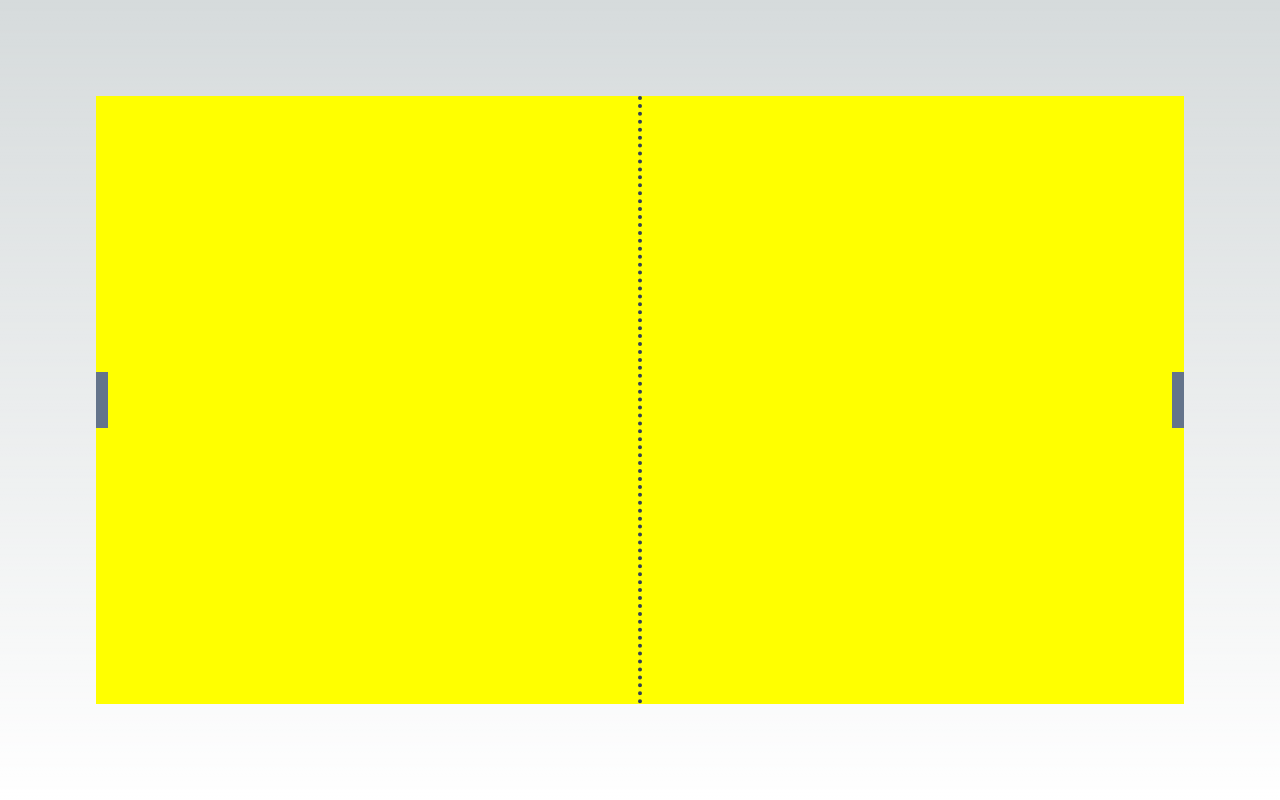
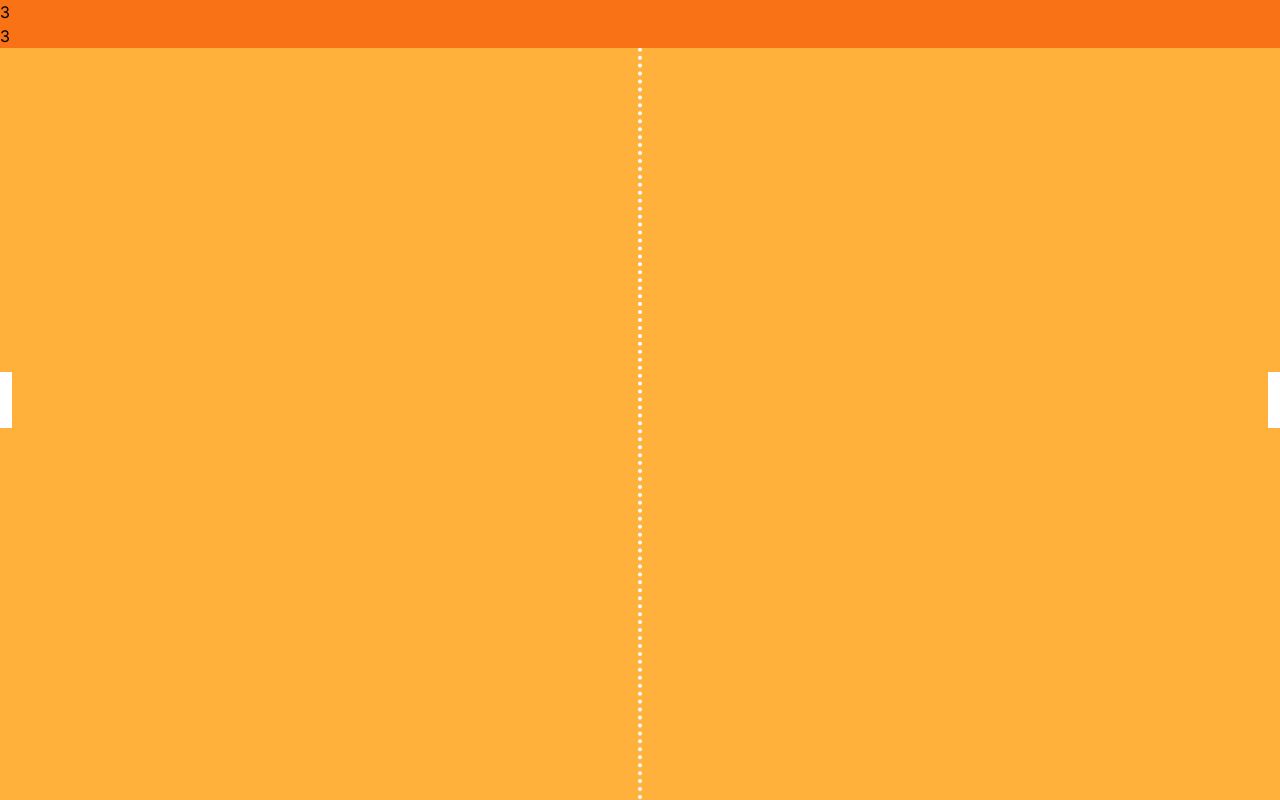
Before and after one commit to betterthanhajin/pong-2024, a Next.js app: page / in a window 1280 px wide. Shown: the top 800 px of the page. Built offline with nearby package versions, Linux system fonts and the light colour scheme.

Commit message:
feat: 디자인수정 기능수정

```diff
--- /dev/null
+++ b/app/components/GameHeader.tsx
@@ -0,0 +1,11 @@
+"use client";
+
+const GameHeader = () => {
+  return (
+    <div className="bg-orange-500 h-26 absolute top-0 left-0 w-full">
+      <div>3</div>
+      <div>3</div>
+    </div>
+  );
+};
+export default GameHeader;
--- a/app/components/GameLayout.tsx
+++ b/app/components/GameLayout.tsx
@@ -8,6 +8,7 @@ import {
 } from "react";
 import { GameContext } from "../contexts/GameContext";
 import { BallContext } from "../contexts/BallContext";
+import GameHeader from "./GameHeader";
 
 const GameLayout = () => {
   const layoutContext = useContext(GameContext);
@@ -78,16 +79,17 @@ const GameLayout = () => {
   }, [ballContext?.ballRef.current, brickRefLeft]);
   return (
     <div
-      className="game-layout flex justify-between items-center w-full h-full"
+      className="game-layout flex justify-between items-center w-full h-full relative"
       onMouseMove={handleMouseMove}
       ref={backgroundRef}
     >
+      <GameHeader />
       <div className="game-layout__left">
-        <div className="w-3 h-14 bg-slate-500" ref={brickRefLeft}></div>
+        <div className="w-3 h-14 bg-white" ref={brickRefLeft}></div>
       </div>
-      <div className="game-layout__center w-0 h-full border-l-4 border-dotted border-l-slate-700"></div>
+      <div className="game-layout__center w-0 h-full border-l-4 border-dotted border-l-white"></div>
       <div className="game-layout__right">
-        <div className="w-3 h-14 bg-slate-500"></div>
+        <div className="w-3 h-14 bg-white"></div>
       </div>
     </div>
   );
--- a/app/components/Pong.tsx
+++ b/app/components/Pong.tsx
@@ -32,7 +32,7 @@ const Pong = () => {
     <div className="pong-ball-container">
       <div
         ref={ballRef}
-        className="pong-ball w-8 h-8 absolute top-0 left-0 bg-teal-500 rounded-2xl"
+        className="pong-ball w-8 h-8 absolute top-0 left-0 bg-white rounded-2xl"
       ></div>
     </div>
   );
--- a/app/globals.css
+++ b/app/globals.css
@@ -42,5 +42,5 @@ body {
 }
 
 .game-layout {
-  background-color: yellow;
+  background-color: #ffb13c;
 }
--- a/app/page.tsx
+++ b/app/page.tsx
@@ -10,7 +10,7 @@ export default function Home() {
   const ballRef = useRef<HTMLDivElement | null>(null);
 
   return (
-    <main className="min-h-screen p-24 w-full h-full">
+    <main className="min-h-screen w-full h-full">
       <GameContext.Provider
         value={{
           backgroundRef,
```
